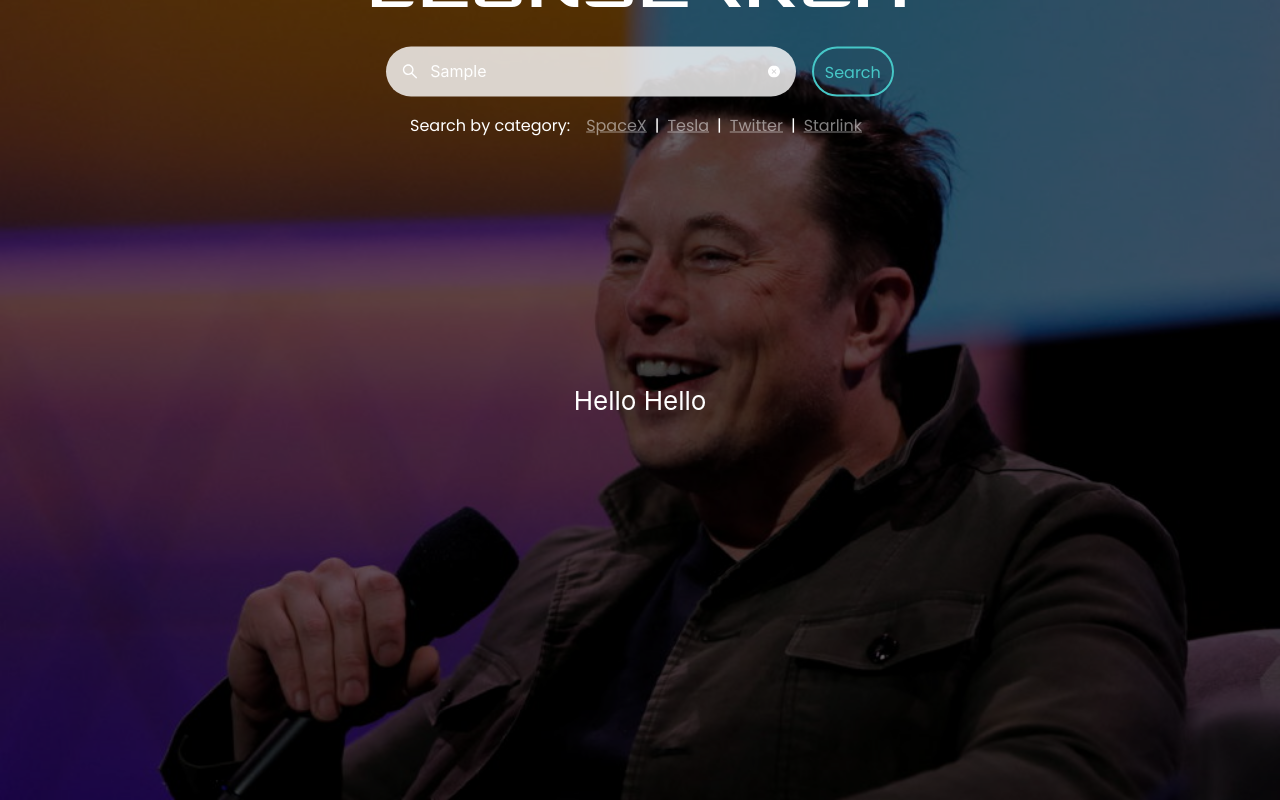
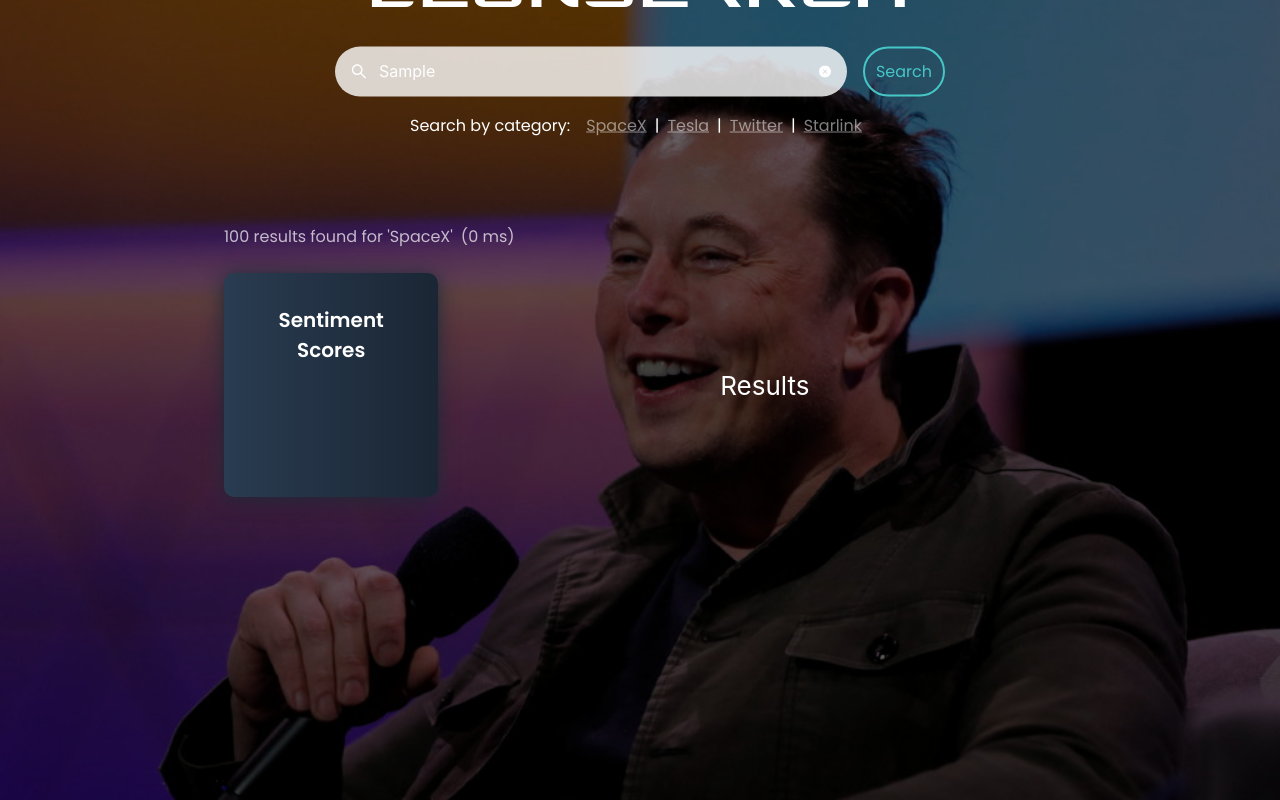
Before and after one commit to josephinehemingway/CZ4034_InfoRet, a React (Create React App) app in the folder elonsearch/: page / in a window 1280 px wide. Both pictures are taken after typing "Sample" into the empty fields and a click on the button "Search". Built offline with nearby package versions, Linux system fonts and the light colour scheme; the HTML template or start-up script is replaced by a standard one.

Commit message:
added sentiment section

```diff
--- /dev/null
+++ b/elonsearch/src/components/MatchDesc.tsx
@@ -0,0 +1,23 @@
+import React from 'react';
+import {StyledLabel} from "./StyledText";
+
+type Props ={
+    numResults: number;
+    duration: number;
+    query: string;
+}
+
+const MatchDesc: React.FC<Props> = ({numResults, duration, query}) => {
+    return (
+        <div className={'match-desc'}>
+            <StyledLabel right={'0.5rem'}>
+                {numResults} results found for '{query}'
+            </StyledLabel>
+            <StyledLabel>
+                ({duration} ms)
+            </StyledLabel>
+        </div>
+    );
+};
+
+export default MatchDesc;
--- /dev/null
+++ b/elonsearch/src/components/SentimentSection.tsx
@@ -0,0 +1,13 @@
+import React from 'react';
+import './Styles.css'
+import {StyledHeading} from "./StyledText";
+
+const SentimentSection = () => {
+    return (
+        <div className={'sentiment-card'}>
+            <StyledHeading>Sentiment Scores</StyledHeading>
+        </div>
+    );
+};
+
+export default SentimentSection;
--- a/elonsearch/src/components/StyledText.ts
+++ b/elonsearch/src/components/StyledText.ts
@@ -45,6 +45,33 @@ export const StyledText = styled.p`
       margin-top: ${(props: { top: string }) => props.top ? props.top : "0"};
       margin-left: ${(props: { left: string }) => props.left ? props.left : "0"};
       margin-right: ${(props: { right: string }) => props.right ? props.right : "0"};
-
     }
 `
+
+export const StyledHeading = styled.h3`
+    && {
+      font-family: Poppins-SemiBold, serif;
+      color: ${(props: { color: string }) => (props.color ? props.color : '#fff')};
+      font-size: ${(props: { fontsize: string }) => (props.fontsize ? props.fontsize : '20px')};
+      text-align: ${(props: { align: string }) => (props.align ? props.align : 'center')};
+      margin-bottom: ${(props: { bottom: string }) => props.bottom ? props.bottom : "1rem"};
+      margin-top: ${(props: { top: string }) => props.top ? props.top : "0"};
+      margin-left: ${(props: { left: string }) => props.left ? props.left : "0"};
+      margin-right: ${(props: { right: string }) => props.right ? props.right : "0"};
+    }
+`
+
+export const StyledLabel = styled.p`
+    && {
+      font-family: Poppins, serif;
+      color: ${(props: { color: string }) => (props.color ? props.color : 'rgba(255,255,255,0.7)')};
+      //font-weight: 600;
+      font-size: ${(props: { fontsize: string }) => (props.fontsize ? props.fontsize : '16px')};
+      text-align: ${(props: { align: string }) => (props.align ? props.align : 'start')};
+      align-items: center;
+      margin-bottom: ${(props: { bottom: string }) => props.bottom ? props.bottom : "0"};
+      margin-top: ${(props: { top: string }) => props.top ? props.top : "0"};
+      margin-left: ${(props: { left: string }) => props.left ? props.left : "0"};
+      margin-right: ${(props: { right: string }) => props.right ? props.right : "0"};
+    }
+`
--- /dev/null
+++ b/elonsearch/src/components/Styles.css
@@ -0,0 +1,23 @@
+
+.sentiment-card {
+    display: flex;
+    flex-direction: column;
+    align-items: flex-start;
+    justify-content: flex-start;
+    padding: 2rem 1.5rem;
+    height: 160px;
+    width: 100%;
+    background: linear-gradient(to right, #2A3C51, #1A2634);
+    box-shadow: 0 2px 20px rgb(29, 41, 56);
+    color: #fff;
+    border-radius: 10px;
+}
+
+.match-desc {
+    width: 100%;
+    display: flex;
+    flex-direction: row;
+    justify-content: flex-start;
+    align-items: center;
+    margin-bottom: 1.5rem;
+}
--- a/elonsearch/src/pages/Home.tsx
+++ b/elonsearch/src/pages/Home.tsx
@@ -1,9 +1,11 @@
 import React, {useEffect, useState} from 'react';
 import {StyledInputSearch} from "../components/Searchbar";
 import {SearchOutlined} from "@ant-design/icons";
-import { BorderedButton } from '../components/Button';
+import {BorderedButton} from '../components/Button';
 import {StyledLink, StyledText, StyledTitle} from "../components/StyledText";
 import './Pages.css'
+import SentimentSection from "../components/SentimentSection";
+import MatchDesc from "../components/MatchDesc";
 // import logo from "../assets/elon.png";
 
 interface ResponseRedditSubmissions {
@@ -90,7 +92,7 @@ const Home = () => {
                             value={query === '' ? undefined : query }
                             onChange={(e: { target: { value: any } }) => setQuery(e.target.value)}
                             allowClear
-                            width={'40%'}
+                            width={'50%'}
                         />
                         <BorderedButton left={'1rem'} width={'8%'} onClick={onSearch}> Search </BorderedButton>
                     </div>
@@ -109,12 +111,21 @@ const Home = () => {
                         </StyledLink>
                     </StyledText>
                 </div>
+                {
+                    results &&
+                    <div className={'results-container'}>
+                        <MatchDesc numResults={100} duration={0} query={'SpaceX'}/>
+                        <div className={'results-section'}>
+                            <div className={'sentiment-section'}>
+                                <SentimentSection/>
+                            </div>
+                            <div className={'results-list'}>
+                                Results
+                            </div>
+                        </div>
+                    </div>
+                }
             </div>
-            {
-                results && <div>
-                    Hello Hello
-                </div>
-            }
         </header>
     );
 };
--- a/elonsearch/src/pages/Pages.css
+++ b/elonsearch/src/pages/Pages.css
@@ -12,7 +12,6 @@ header {
     justify-content: center;
     font-size: calc(10px + 2vmin);
     color: white;
-    /*transition: top .4s ease-in-out;*/
 }
 
 .home-header {
@@ -27,7 +26,6 @@ header {
 .home-header.sticky .heading{
     position: fixed;
     transform: translateY(-150%);
-    /*transition: transform .4s ease-in-out;*/
 }
 
 .heading {
@@ -36,8 +34,9 @@ header {
     flex-direction: column;
     justify-content: center;
     align-items: center;
+    margin-bottom: 2rem;
     position: relative;
-    transition: transform .4s ease-in-out;
+    transition: transform 0.7s ease-in-out;
 }
 
 .searchdiv {
@@ -49,3 +48,32 @@ header {
     justify-content: center;
     align-items: center;
 }
+
+.results-container {
+    position: fixed;
+    top: 28vh;
+    width: 65%;
+    display: flex;
+    flex-direction: column;
+    align-items: center;
+    justify-content: flex-start;
+}
+
+.results-section {
+    display: flex;
+    flex-direction: row;
+    justify-content: space-between;
+    align-items: center;
+    width: 100%;
+    height: 70%
+}
+
+.sentiment-section {
+    width: 20%;
+    height: 100%;
+}
+
+.results-list {
+    width: 70%;
+    height: 100%;
+}
```
